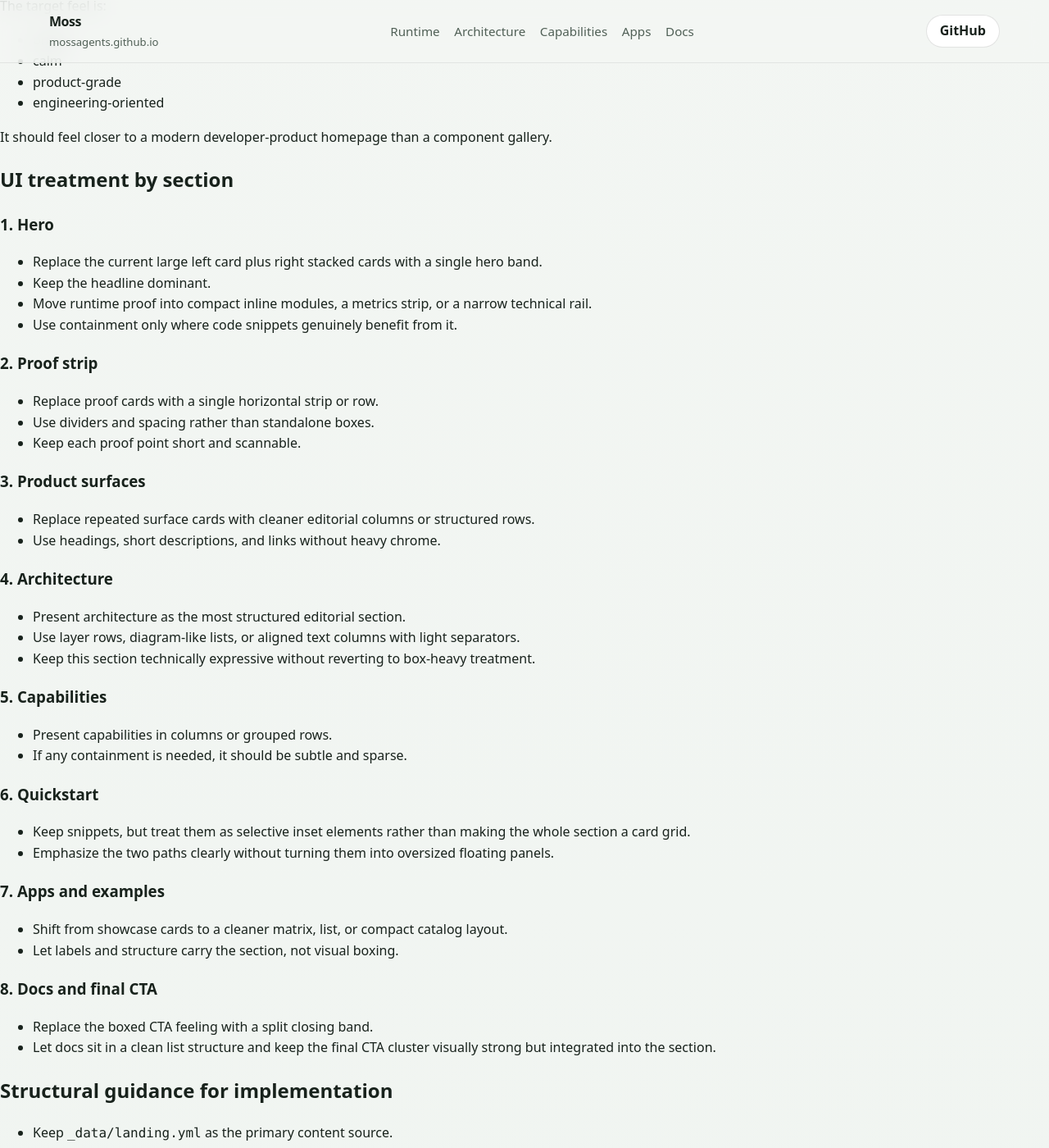
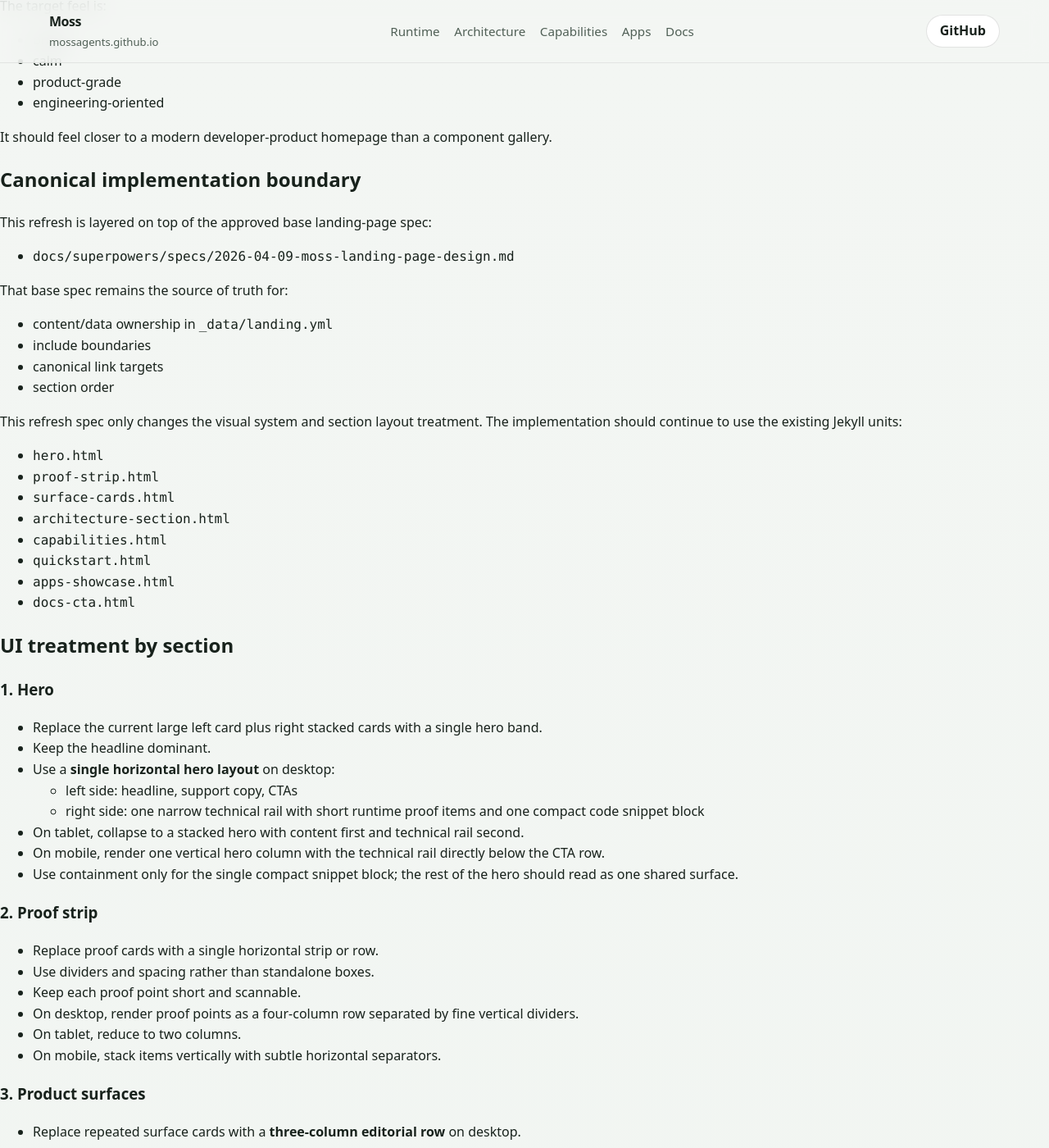
Before and after one commit to mossagents/mossagents.github.io, a Jekyll site: the page built from docs/superpowers/specs/2026-04-09-moss-landing-style-refresh-design.md, in a window 1280 px wide and 1400 px high, scrolled down 1630 px. Shown: the whole window at 82% size. Built offline with Jekyll 4.4.1, drawn with Linux system fonts in a browser that asks for light colours; our own code applies the rules of GitHub Pages for plain Markdown files; some of the changed text lies outside the part shown.

Commit message:
docs: refine landing style refresh design spec
Co-authored-by: Copilot <223556219+Copilot@users.noreply.github.com>

```diff
--- a/docs/superpowers/specs/2026-04-09-moss-landing-style-refresh-design.md
+++ b/docs/superpowers/specs/2026-04-09-moss-landing-style-refresh-design.md
@@ -65,51 +65,100 @@ The target feel is:
 
 It should feel closer to a modern developer-product homepage than a component gallery.
 
+## Canonical implementation boundary
+
+This refresh is layered on top of the approved base landing-page spec:
+
+- `docs/superpowers/specs/2026-04-09-moss-landing-page-design.md`
+
+That base spec remains the source of truth for:
+
+- content/data ownership in `_data/landing.yml`
+- include boundaries
+- canonical link targets
+- section order
+
+This refresh spec only changes the visual system and section layout treatment. The implementation should continue to use the existing Jekyll units:
+
+- `hero.html`
+- `proof-strip.html`
+- `surface-cards.html`
+- `architecture-section.html`
+- `capabilities.html`
+- `quickstart.html`
+- `apps-showcase.html`
+- `docs-cta.html`
+
 ## UI treatment by section
 
 ### 1. Hero
 
 - Replace the current large left card plus right stacked cards with a single hero band.
 - Keep the headline dominant.
-- Move runtime proof into compact inline modules, a metrics strip, or a narrow technical rail.
-- Use containment only where code snippets genuinely benefit from it.
+- Use a **single horizontal hero layout** on desktop:
+  - left side: headline, support copy, CTAs
+  - right side: one narrow technical rail with short runtime proof items and one compact code snippet block
+- On tablet, collapse to a stacked hero with content first and technical rail second.
+- On mobile, render one vertical hero column with the technical rail directly below the CTA row.
+- Use containment only for the single compact snippet block; the rest of the hero should read as one shared surface.
 
 ### 2. Proof strip
 
 - Replace proof cards with a single horizontal strip or row.
 - Use dividers and spacing rather than standalone boxes.
 - Keep each proof point short and scannable.
+- On desktop, render proof points as a four-column row separated by fine vertical dividers.
+- On tablet, reduce to two columns.
+- On mobile, stack items vertically with subtle horizontal separators.
 
 ### 3. Product surfaces
 
-- Replace repeated surface cards with cleaner editorial columns or structured rows.
+- Replace repeated surface cards with a **three-column editorial row** on desktop.
+- On tablet, render as two columns with the third item flowing beneath.
+- On mobile, stack as three text blocks separated by divider lines.
 - Use headings, short descriptions, and links without heavy chrome.
 
 ### 4. Architecture
 
 - Present architecture as the most structured editorial section.
-- Use layer rows, diagram-like lists, or aligned text columns with light separators.
+- Use **stacked layer rows** with three aligned fields:
+  - layer label
+  - code/path identifier
+  - explanation
+- Separate rows with horizontal rules rather than boxed cards.
+- On narrow screens, collapse each row into a vertical text group while preserving row separators.
 - Keep this section technically expressive without reverting to box-heavy treatment.
 
 ### 5. Capabilities
 
-- Present capabilities in columns or grouped rows.
-- If any containment is needed, it should be subtle and sparse.
+- Present capabilities as a **two-column grouped list** on desktop.
+- On tablet and mobile, collapse to a single-column list.
+- Use only minimal local emphasis, such as a thin rule, muted label, or slight tint for grouped clusters.
 
 ### 6. Quickstart
 
-- Keep snippets, but treat them as selective inset elements rather than making the whole section a card grid.
-- Emphasize the two paths clearly without turning them into oversized floating panels.
+- Keep the two adoption paths, but render them as a **split editorial section** rather than a card grid.
+- Each path may contain one inset snippet block with a dark code background.
+- The surrounding layout should stay open, using headings, short bullets, and spacing for structure.
+- On mobile, stack the two paths with a divider between them.
 
 ### 7. Apps and examples
 
-- Shift from showcase cards to a cleaner matrix, list, or compact catalog layout.
+- Shift from showcase cards to a **compact two-column catalog** on desktop.
+- Each item should read as a row with:
+  - type label
+  - name
+  - short explanation
+  - link
+- On mobile, stack items into a single column with separators.
 - Let labels and structure carry the section, not visual boxing.
 
 ### 8. Docs and final CTA
 
-- Replace the boxed CTA feeling with a split closing band.
+- Replace the boxed CTA feeling with a **split closing band**.
 - Let docs sit in a clean list structure and keep the final CTA cluster visually strong but integrated into the section.
+- On desktop, render docs links on the left and CTA content on the right.
+- On mobile, stack docs first and CTA second.
 
 ## Structural guidance for implementation
 
@@ -130,6 +179,14 @@ The CSS refresh should:
 - give typography a larger role in hierarchy
 - support horizontal rhythm in the hero and proof sections
 
+## Fallback and responsive rules
+
+- If the proof strip has fewer than four items, keep the same strip layout and center the remaining items instead of rendering empty columns.
+- If surface, capability, or app labels become longer than expected, allow rows to grow vertically; do not clip text.
+- If any snippet line exceeds available width, keep it inside a horizontally scrollable code block.
+- If the app/example list becomes shorter or longer, the catalog should reflow without placeholder cards.
+- On mobile, all multi-column sections must collapse into a readable single-column narrative with dividers retained.
+
 ## Accessibility and resilience
 
 - Preserve semantic heading order.
@@ -142,10 +199,11 @@ The CSS refresh should:
 
 The redesign is complete when:
 
-- the hero reads as a single unified banner
-- most floating white cards are gone
-- the page hierarchy is driven mainly by type, spacing, dividers, and section flow
-- the architecture and quickstart areas still feel technical and credible
+- the hero is rendered as one shared banner surface instead of separate floating cards
+- the proof strip, surfaces, architecture, capabilities, apps, and docs sections no longer use repeated floating-card styling as their primary layout primitive
+- section separation is visibly achieved through whitespace, dividers, or background shifts
+- architecture and quickstart still include code/path identifiers or snippet blocks so the page retains technical credibility
+- the implementation keeps the current Jekyll data source and include structure intact
 - the page remains fully compatible with Jekyll and GitHub Pages
 
 ## Implementation notes
```
